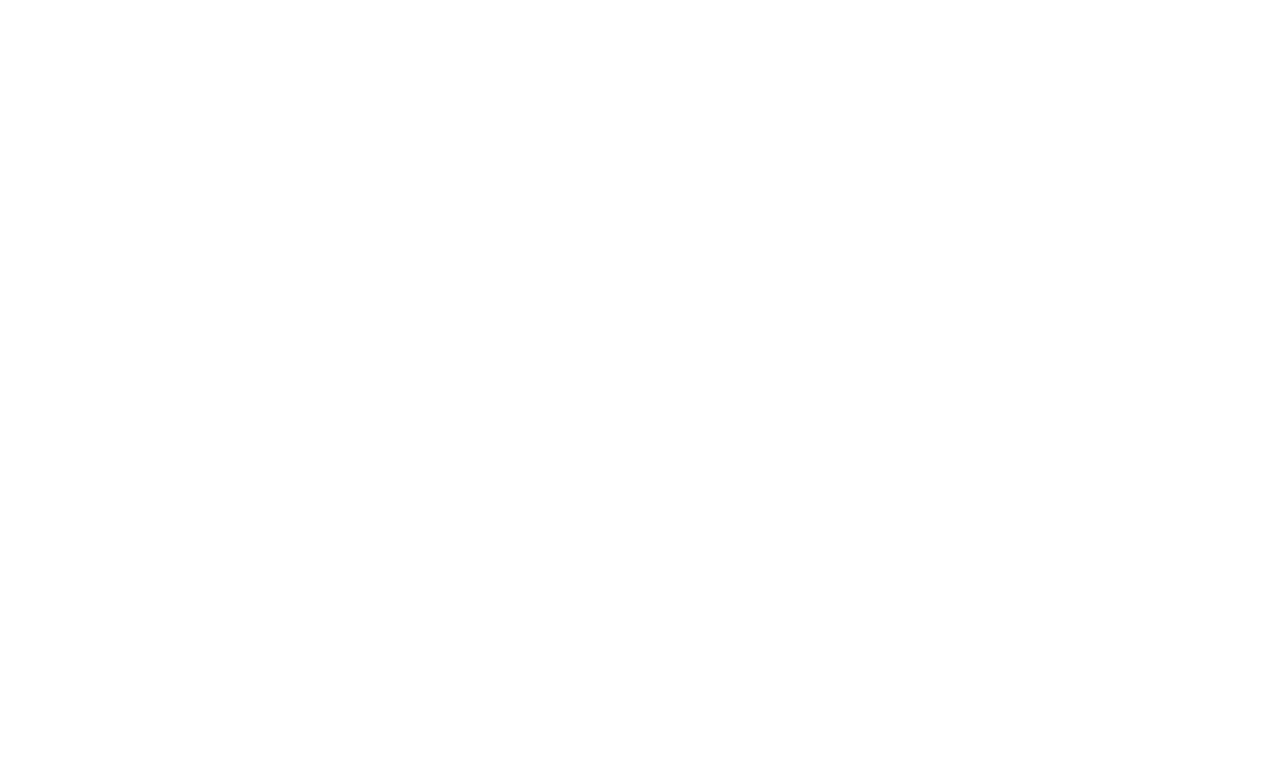
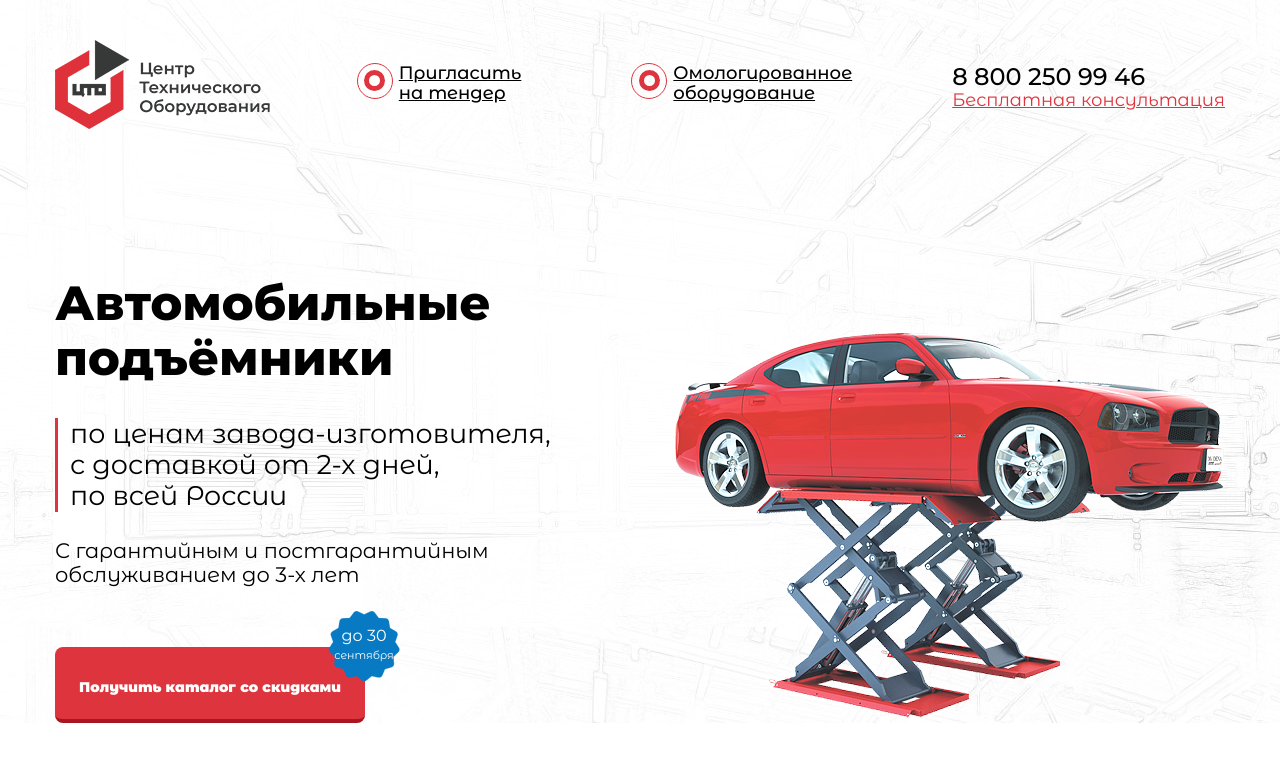
Before and after one commit to optimist23/service-center, a website: page index.html in a window 1280 px wide. Drawn offline with Linux system fonts and the light colour scheme.

Commit message:
первая секция

```diff
--- a/gulpfile.js
+++ b/gulpfile.js
@@ -23,12 +23,7 @@ gulp.task('sass', function () {
 		.pipe(gulp.dest('./build/css'))
 		.pipe(browserSync.stream());;
 });
-gulp.task('styles', function() {
-  return gulp.src(['./src/sass/normalize.css', './src/sass/style.scss'])
-    .pipe(concat('style.css'))
-		.pipe(gulp.dest('./build/css'))
-		.pipe(browserSync.stream());;
-});
+
 
 gulp.task('watch', function() {
 	gulp.watch("./*.html").on('change', browserSync.reload);
@@ -37,6 +32,5 @@ gulp.task('watch', function() {
 
 gulp.task('default', gulp.series(
 	gulp.parallel('sass'),
-	gulp.parallel('styles'),
 	gulp.parallel('watch','serve')
 	));
--- a/index.html
+++ b/index.html
@@ -8,9 +8,64 @@
 	<title>Document</title>
 </head>
 <body>
-	<header>
-
+	<header class="page-header">
+		<div class="wrapper">
+			<div class="page-header-top">
+				<div class="header-logo">
+					<img src="src/img/logo.png" alt="логотип компании">
+				</div>
+				<div class="header-menu">
+					<div class="header-menu__item">
+						<div class="link-icon">
+							<div class="link-icon__in">
+							</div>
+						</div>
+						<a class="header-menu__link" href="#">Пригласить <br>
+							на тендер</a>
+					</div>
+					<div class="header-menu__item">
+						<div class="link-icon">
+							<div class="link-icon__in">
+							</div>
+						</div>
+						<a class="header-menu__link" href="#">Омологированное <br>
+							оборудование</a>
+					</div>
+					<div class="header-menu__item phone">
+						<div class="header-menu__phone">
+							<a class="header-menu__phone-link" href="tel:88002509946">8 800 250 99 46</a>
+						</div>
+						<a class="free-consultation__link" href="#">Бесплатная консультация</a>
+					</div>
+				</div>
+			</div> <!-- /page-header-top -->
+			<div class="page-header-content">
+				<div class="page-header__left">
+					<h1 class="main-title">Автомобильные <br> подъёмники</h1>
+					<p class="main-title__subtitle">
+						по ценам завода-изготовителя, <br>
+						с доставкой от 2-х дней, <br>
+						по всей России
+					</p>
+					<p class="guarantee">
+						С гарантийным и постгарантийным обслуживанием до 3-х лет
+					</p>
+					<div class="main-button">
+						<button class="button">Получить каталог со скидками</button>
+						<div class="lable">
+							<div class="label-text">
+								<span>до 30 <span class="lable-small">сентября</span></span>
+							</div>
+						</div>
+					</div>
+				</div>
+				<div class="page-header-photo">
+					<img class="page-header-photo__img" src="build/img/header-photo.png" alt="Автомобиль на подъемнике">
+				</div>
+			</div>
+		</div> <!-- /wpapper -->
 	</header>
+	<section class="advantages"></section>
 	<section class="1"></section>
 	<section class="2"></section>
 	<section class="3"></section>
--- a/src/sass/_components.scss
+++ b/src/sass/_components.scss
@@ -0,0 +1,37 @@
+.main-button{
+	position: relative;
+	max-width: 340px;
+	.lable {
+		position: absolute;
+		display: block;
+		right: -5px;
+		top: -36px;
+		width: 72px;
+		height: 71px;
+		background: url('../img/button-lable.png');
+		color: $white;
+	}
+	.label-text {
+		text-align: center;
+		margin-top: 16px;
+		font-size: 16px;
+		.lable-small {
+			font-size: 11px;
+		}
+	}
+}
+.button {
+	padding: 32px 24px 24px 24px;
+	max-width: 340px;
+	background: $red;
+	border: none;
+	border-radius: 8px;
+	border-bottom: 4px solid $dark_red;
+	color: $white;
+	font-size: 14px;
+	font-family: 'MontserratAlternatesBlack', sans-serif;
+	transition: all 0.5s;
+	&:hover {
+		background: $btn_hover;
+	}
+}
--- /dev/null
+++ b/src/sass/_header.scss
@@ -0,0 +1,82 @@
+.page-header {
+	display: flex;
+	padding-top: 40px;
+	background: url('../img/header-bg.jpg');
+	&-top{
+		justify-content: space-between;
+		display: flex;
+		align-items: center;
+		margin-bottom: 110px;
+	}
+	.header-menu{
+		display: flex;
+		align-items: flex-start;
+		font-family: 'MontserratAlternatesMedium' ,sans-serif;
+		&__item{
+			display: flex;
+			margin-right: 100px;
+			&:last-child {
+				margin-right: 0;
+			}
+			.link-icon{
+				display: flex;
+				justify-content: center;
+				align-items: center;
+				margin-right: 6px;
+				margin-left: 10px;
+				width: 34px;
+				height: 34px;
+				border-radius: 50%;
+				border: 1px solid #de343d;
+				&__in{
+					width: 11px;
+					height: 11px;
+					border-radius: 50%;
+					border: 5px solid #de343d;
+				}
+			}
+			&.phone {
+				display: flex;
+				flex-direction: column;
+				.free-consultation__link{
+					color: $red;
+					font-family: 'MontserratAlternatesRegular' ,sans-serif;
+				}
+			}
+		}
+		&__link {
+			color: $black;
+		}
+		&__phone-link {
+			font-size: 24px;
+			color: $black;
+			text-decoration: none;
+		}
+	}
+	.page-header {
+		&-content{
+			display: flex;
+			align-items: flex-end;
+			.main-title{
+			font-family: 'MontserratExtraBold', sans-serif;
+			font-size: 48px;
+				&__subtitle {
+					padding-left: 12px;
+					border-left: 3px solid $red;
+					font-size: 27px;
+				}
+			}
+		}
+		&__left{
+			max-width: 518px;
+			.guarantee {
+				margin-bottom: 60px;
+				font-size: 21px;
+			}
+		}
+	}
+	.page-header-photo{
+			margin-left: auto;
+	}
+
+}
--- a/src/sass/_variables.scss
+++ b/src/sass/_variables.scss
@@ -0,0 +1,5 @@
+$black: #000;
+$red: #de343d;
+$dark_red: #a8171f;
+$white: #ffffff;
+$btn_hover: #f01f2a;
--- a/src/sass/style.scss
+++ b/src/sass/style.scss
@@ -1,10 +1,15 @@
-//@import "_variables.scss";
-//@import "_components.scss";
 @import "_normalize.scss";
 @import "_fonts.scss";
+@import "_variables.scss";
+@import "_components.scss";
 
 body {
-	font-family: 'latosemibold' ,sans-serif;
-	font-size: 32px;
-	color: green;
+	font-family: 'MontserratAlternatesRegular' ,sans-serif;
+	font-size: 18px;
 }
+.wrapper{
+	width: 1170px;
+	margin: 0 auto;
+}
+
+@import "_header.scss";
```
Also changed, not shown: build/css/style.css, build/img/button-lable.png (added), build/img/header-bg.jpg (added), build/img/header-photo.png (added), build/img/logo.png (added), src/img/header-bg.jpg (added), src/img/header-photo.png (added), src/img/logo.png (added).
